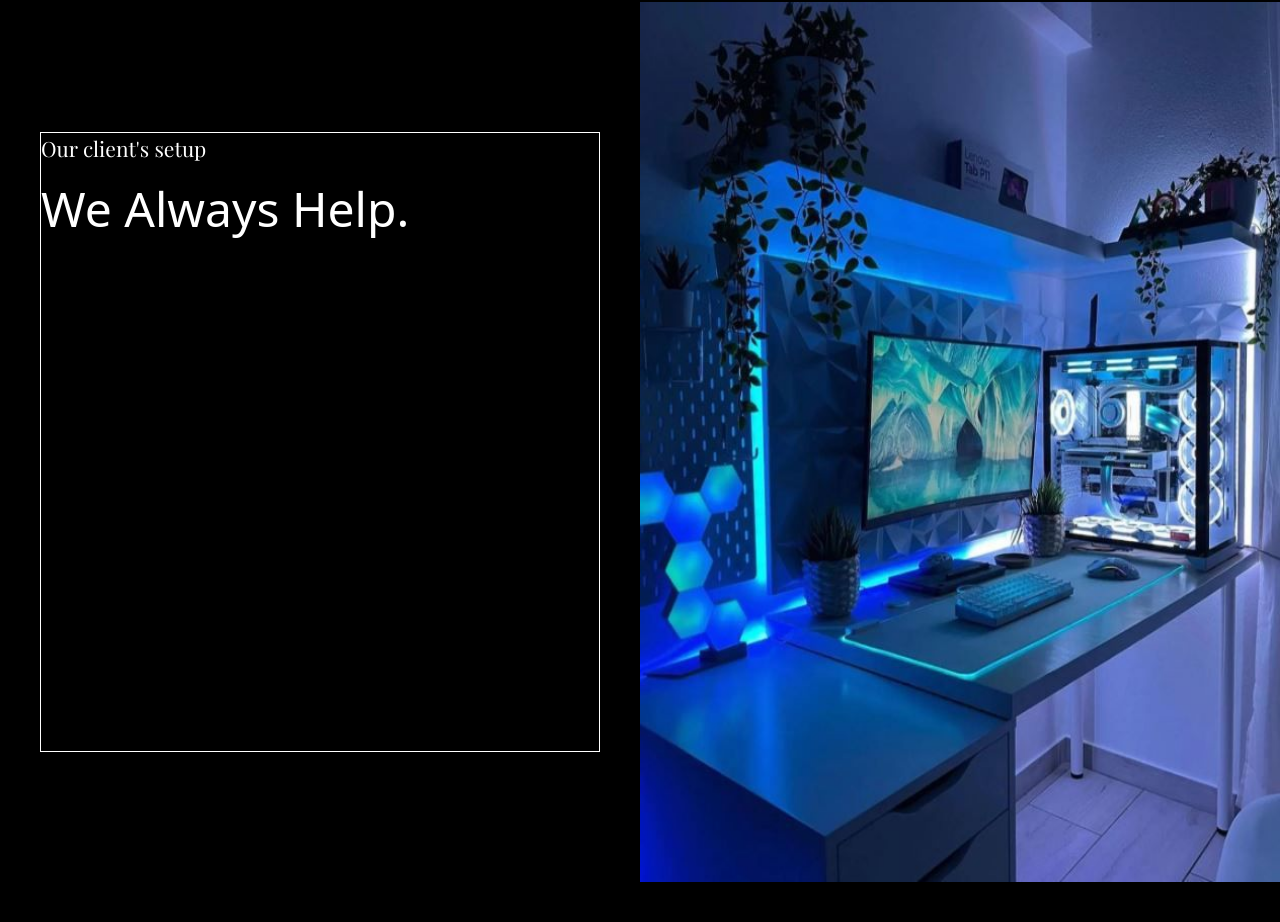
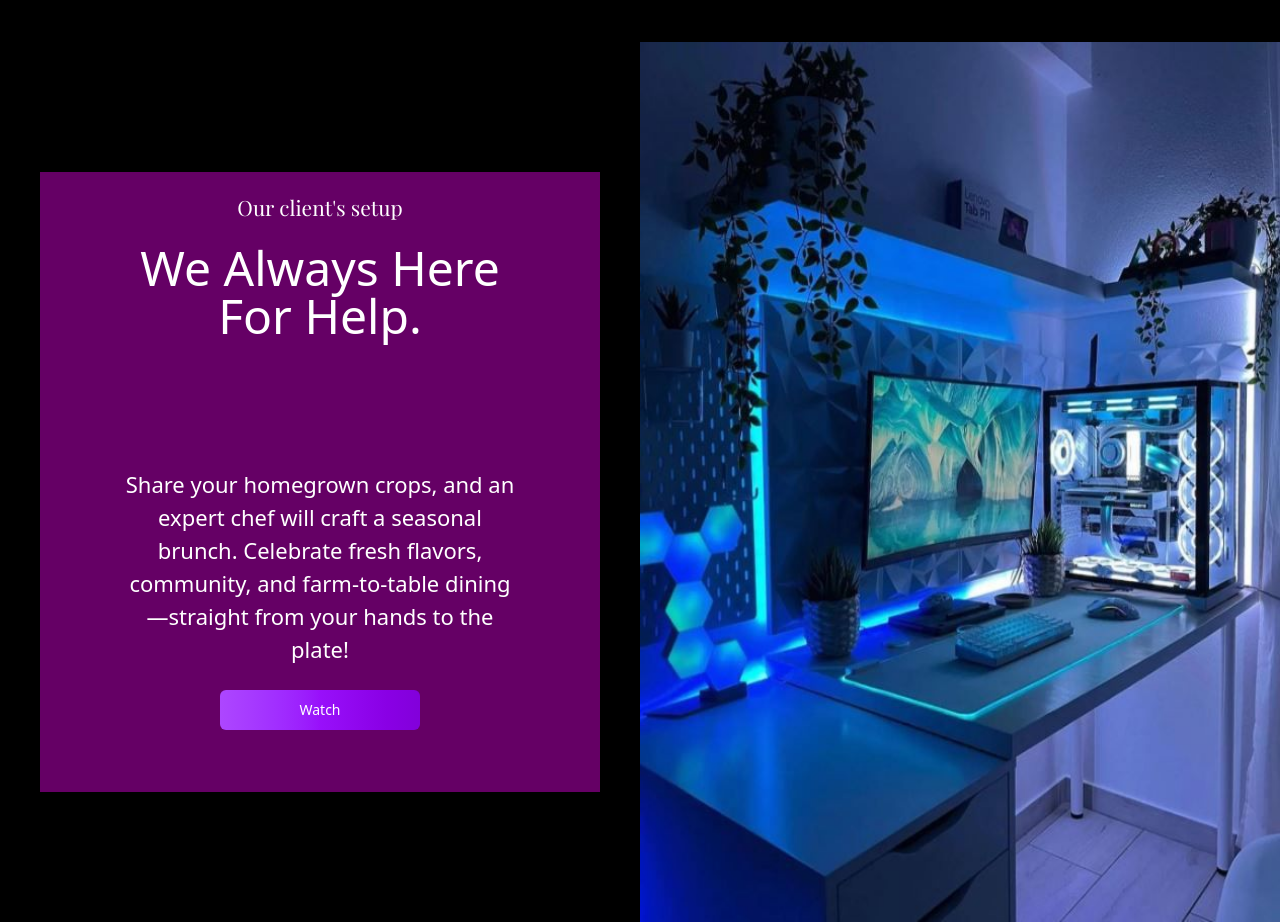
Before and after one commit to AndrewEl131/Gaming-Comfort, a Next.js app: page / in a window 1280 px wide. Shown: the part 1318-2240 px from the top of the page. Before the commit the page ends 2200 px from the top, so only its background shows below. Built offline with nearby package versions, Linux system fonts and the light colour scheme; a web font is replaced by a local one.

Commit message:
Finished Client Setup

```diff
--- a/app/page.tsx
+++ b/app/page.tsx
@@ -3,7 +3,7 @@ import Image from "next/image";
 
 export default function Home() {
   return (
-    <main className="relative">
+    <main>
       {/* Starter section */}
       <div className="w-full h-screen flex justify-center items-center starter-section">
         <div className="w-275 h-125 py-5 px-5 flex flex-col items-center gap-16">
@@ -54,7 +54,9 @@ export default function Home() {
       </div>
       {/* Category Section */}
       <div className="w-full h-130 py-10 flex flex-col gap-11.5">
-        <h1 className="text-center text-5xl solid-font">Check main things for your future setup</h1>
+        <h1 className="text-center text-5xl solid-font">
+          Check main things for your future setup
+        </h1>
         <div className="w-full flex justify-evenly">
           <CategoryItem
             img="/icons/controller-icon.png"
@@ -79,13 +81,27 @@ export default function Home() {
         </div>
       </div>
       {/* Client Setup */}
-      <div className="w-full h-220 flex">
+      <div className="w-full h-220 flex mt-10">
         <div className="w-[50vw] flex justify-center items-center">
-          <div className="w-140 h-155 border">
-            <div className="space-y-5">
+          <div className="w-140 h-155 flex flex-col items-center gap-32 bg-[#800080c9]">
+            <div className="space-y-5 flex flex-col items-center mt-5">
               <h1 className="secondary-font text-[21px]">Our client's setup</h1>
 
-            <h1 className="text-5xl">We Always Help.</h1>
+              <h1 className="text-5xl text-center w-100">
+                We Always Here For Help.
+              </h1>
+            </div>
+
+            <div className="w-100 h-50 flex flex-col items-center gap-6">
+              <p className="text-[22px] text-center">
+                Share your homegrown crops, and an expert chef will craft a
+                seasonal brunch. Celebrate fresh flavors, community, and
+                farm-to-table dining—straight from your hands to the plate!
+              </p>
+
+              <button className="text-white w-50 bg-linear-to-r from-purple-500 via-purple-600 to-purple-700 hover:bg-linear-to-br focus:ring-4 focus:outline-none focus:ring-purple-300 dark:focus:ring-purple-800 font-medium rounded-base text-sm px-6 py-2.5 text-center leading-5 rounded-md cursor-pointer">
+                Watch
+              </button>
             </div>
           </div>
         </div>
```
